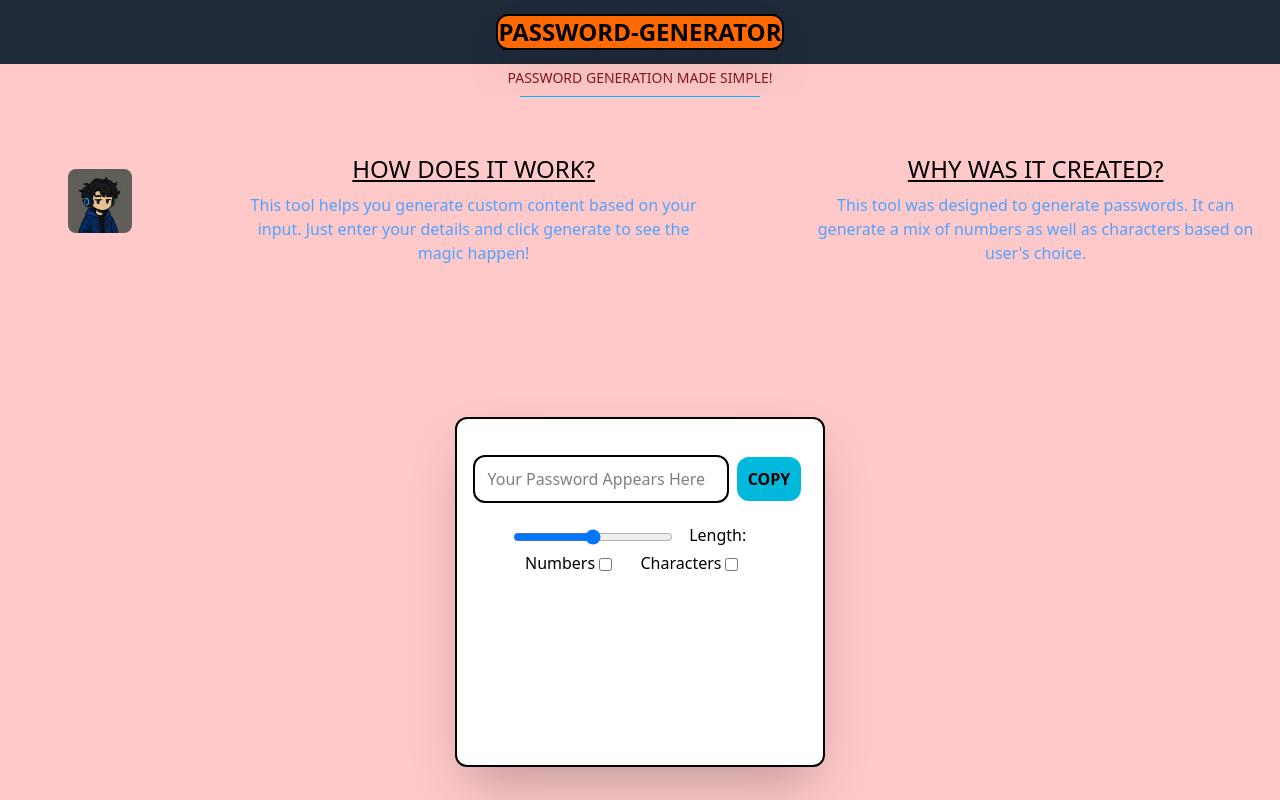
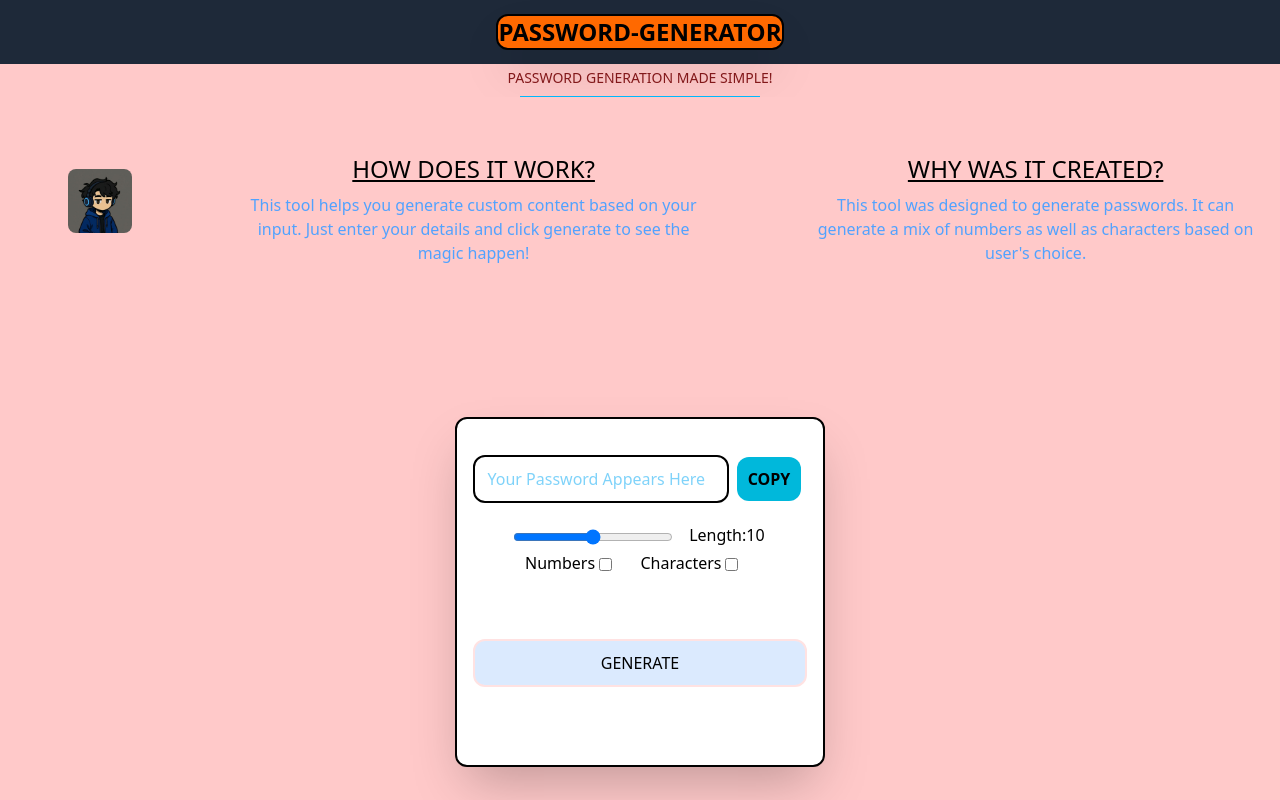
Before and after one commit to ayushbahuguna006-ctrl/Password-Generator-App, a React (Vite) app: page / in a window 1280 px wide. Shown: the top 800 px of the page. Built offline with nearby package versions, Linux system fonts and the light colour scheme.

Commit message:
Functionality added

```diff
--- a/src/App.jsx
+++ b/src/App.jsx
@@ -1,11 +1,40 @@
-import { useState } from 'react'
-import './App.css'
+import { useState } from 'react';
+import './App.css';
 import Alexei from "./assets/Alexei.jpg";
 
 function App() {
 
 
+const [length,setlength]=useState(10);
+const [char,setchar]=useState(false);
+const [number,setnumber]=useState(false);
+const [fpass,setfpass]=useState("");
+
+
+
+ const pass=()=>{if(char==true || number==true){
+  let finalpass=""
+  let charset="ABCDEFGHIJKLMNOPQRSTUVWXYZ";
+ let numb="123456789"
+ let ipass="";
+  if(char==true){ipass+=charset}
+  if(number==true){ipass+=numb}
+  for(let i=0;i<length;i++){
+    finalpass+=ipass.charAt(Math.floor(Math.random()*ipass.length))
+  }
+  setfpass(finalpass);
+ }
+ else{
+  alert("Please Check atleast One Checkbox");
+ }}
+let copypass=()=>{navigator.clipboard.writeText(fpass)
+  alert("Text Copied to Cipboard")
+};
+
+
   return (
+
+
     <>
   <div className="bg-red-200 min-h-screen w-full overflow-x-hidden">
     <div>
@@ -57,29 +86,30 @@ function App() {
 
 
         <div className="bg-white h-[350px] w-[370px] shadow-2xl border-black border-2 rounded-xl
-        hover:border-blue-300 hover:border-2 hover:w-[400px] transition-all ease-in duration-200 delay-300 p-4 relative top-40 md:-mt-20 lg:-mt-60
+        hover:border-blue-300 hover:border-2  transition-all ease-in duration-200 delay-100 p-4 relative top-40 md:-mt-20 lg:-mt-60
   ">
 
           <label>
             <input
               type="text"
+              value={fpass}
               placeholder="   Your Password Appears Here"
-              className="h-12 w-64 text-black border-black mt-5 border-2 rounded-xl"
+              className="h-12 w-64 text-sky-500 border-black mt-5 border-2 rounded-xl"
             />
           </label>
 
-          <button className="bg-cyan-500 rounded-xl h-11 ml-2 mt-3 w-16 font-bold cursor-pointer">
+          <button className="bg-cyan-500 rounded-xl h-11 ml-2 mt-3 w-16 font-bold cursor-pointer " onClick={copypass}>
             COPY
           </button>
 
 
           <div className="mt-6 flex flex-col">
            <div> <label>
-              <input type="range" className="w-40 relative left-10" />
-            </label> <label className='relative bottom-1 left-13'>Length:</label></div>
+              <input type="range" onChange={(e)=>setlength(e.target.value)} min="8" max="12" className="w-40 relative left-10" />
+            </label> <label className='relative bottom-1 left-13'>Length:{length}</label></div>
 
-            <div className='relative left-13'><label>Numbers <input type="Checkbox" className='relative top-0.5' /></label>   <label className='ml-6'>Characters<input type="Checkbox" className='relative left-1 top-0.5'  /></label></div>
-
+            <div className='relative left-13'><label>Numbers <input type="checkbox" onChange={()=>{if(number==true){setnumber(false)}else{setnumber(true)}}} className='relative top-0.5' /></label>   <label className='ml-6'>Characters<input type="checkbox" onChange={()=>{if(char==true){setchar(false)}else{setchar(true)}}} className='relative left-1 top-0.5'  /></label></div>
+           <button onClick={pass} className='border-red-100 border-2 mt-16 rounded-xl h-12 cursor-pointer bg-blue-100 hover:bg-amber-50 hover:text-red-500 hover:border-4 hover:border-red-100'>GENERATE</button>
           </div>
 
         </div>
```
